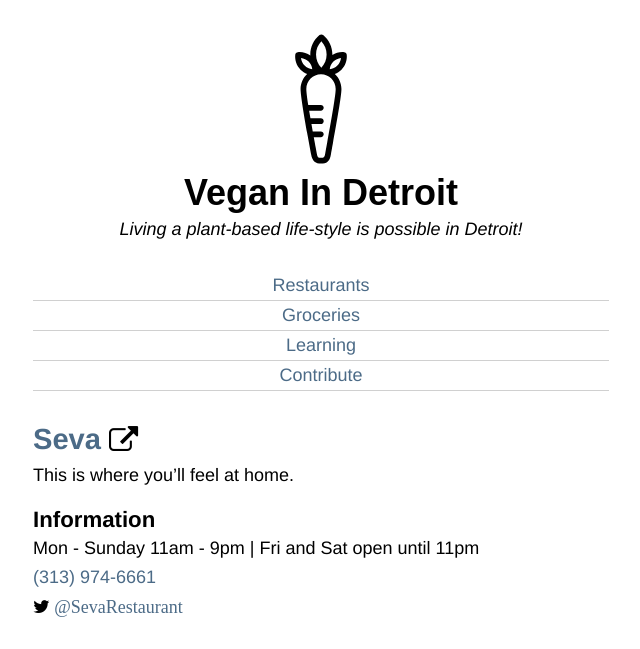
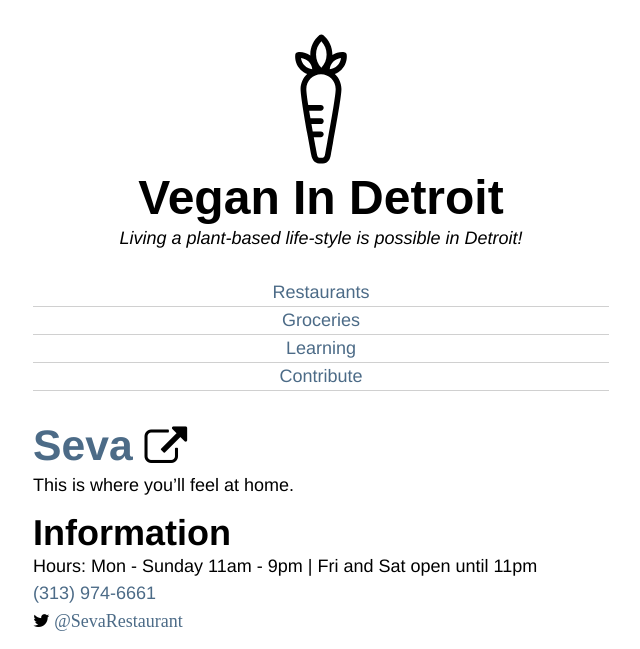
Before and after one commit to RVMendoza/rvmendoza.com, a Jekyll site: the page built from _posts/restaurants/2014-02-05-seva.markdown, in a window 1280 px wide, cut to the strip 0-649 px from the top of the page. Shown: the whole strip, without its empty margins (319-959 px from the left). Built offline with Jekyll 4.4.1, drawn with Linux system fonts in a browser that asks for light colours; nearby versions of some CDN libraries; some web fonts are replaced; Markdown is read by kramdown in place of the engine named in the settings; comment, search, counter and statistics services are not loaded.

Commit message:
change hours

```diff
--- a/_layouts/places.html
+++ b/_layouts/places.html
@@ -16,7 +16,7 @@ layout: default
 <ul>
 	{% if page.hours %}
 		<li>
-			{{page.hours}}
+			Hours: {{page.hours}}
 		</li>
 	{% endif %}
 
--- a/css/main.css
+++ b/css/main.css
@@ -68,42 +68,6 @@ article, aside, details, figcaption, figure, footer, header, hgroup, menu, nav,
   display: block;
 }
 
-/* Modular Scale
-----------------------
-18px @ 1:1.618
-36px @ 1:1.618
-
-Pixels	Ems	Ems @ 16	% of 13
-845.479	46.971	52.842	6,503.685
-645.910	35.884	40.369	4,968.538
-522.546	29.03	32.659	4,019.585
-399.203	22.178	24.95	3,070.792
-322.958	17.942	20.185	2,484.292
-246.726	13.707	15.42	1,897.892
-199.603	11.089	12.475	1,535.408
-152.488	8.472	9.531	1,172.985
-123.364	6.854	7.71	948.954
-94.245	5.236	5.89	724.962
-76.245	4.236	4.765	586.500
-58.248	3.236	3.641	448.062
-47.123	2.618	2.945	362.485
-36.000	2		2.25	276.923 *
-29.124	1.618	1.82	224.031
-22.250	1.236	1.391	171.154
-18.000	1		1.125	138.462 *
-13.752	0.764	0.86	105.785
-11.125	0.618	0.695	85.577
-8.499	0.472	0.531	65.377
-6.876	0.382	0.43	52.892
-5.253	0.292	0.328	40.408
-4.250	0.236	0.266	32.692
-3.247	0.18	0.203	24.977
-2.627	0.146	0.164	20.208
-2.007	0.112	0.125	15.438
-1.624	0.09	0.102	12.492
-1.240	0.069	0.078	9.538
-1.004	0.056	0.063	7.723
-----------------------*/
 /* line 61, ../../../../../../Library/Ruby/Gems/1.8/gems/compass-0.12.2/frameworks/compass/stylesheets/compass/typography/_vertical_rhythm.scss */
 * html {
   font-size: 112.5%;
@@ -112,54 +76,62 @@ Pixels	Ems	Ems @ 16	% of 13
 /* line 64, ../../../../../../Library/Ruby/Gems/1.8/gems/compass-0.12.2/frameworks/compass/stylesheets/compass/typography/_vertical_rhythm.scss */
 html {
   font-size: 18px;
-  line-height: 1.61111em;
+  line-height: 1.5em;
 }
 
-/* line 48, ../_sass/partials/_typography.scss */
+/* line 46, ../_sass/partials/_typography.scss */
 body {
   font-family: "HelveticaNeue-Light", "Helvetica Neue Light", "Helvetica Neue", Helvetica, Arial, "Lucida Grande", sans-serif;
   font-weight: 300;
 }
 
-/* line 54, ../_sass/partials/_typography.scss */
+/* line 52, ../_sass/partials/_typography.scss */
 h1 {
-  font-size: 2em;
-  line-height: 1.20833em;
+  font-size: 2.66667em;
+  line-height: 1.125em;
   font-family: 'Hammersmith One', sans-serif;
   font-weight: bold;
 }
 
-/* line 60, ../_sass/partials/_typography.scss */
+/* line 58, ../_sass/partials/_typography.scss */
 h2 {
-  font-size: 1.618em;
-  line-height: 1.49361em;
+  font-size: 2.37037em;
+  line-height: 1.26563em;
   font-weight: bold;
 }
 
-/* line 65, ../_sass/partials/_typography.scss */
+/* line 63, ../_sass/partials/_typography.scss */
 h3 {
-  font-size: 1.23611em;
-  line-height: 1.30337em;
+  font-size: 2.0em;
+  line-height: 1.125em;
   font-weight: bold;
 }
 
-/* line 70, ../_sass/partials/_typography.scss */
+/* line 68, ../_sass/partials/_typography.scss */
+h4 {
+  font-size: 1.77778em;
+  line-height: 1.26563em;
+  font-weight: bold;
+}
+
+/* line 73, ../_sass/partials/_typography.scss */
 .readable {
   max-width: 50em;
 }
 
-/* line 74, ../_sass/partials/_typography.scss */
+/* line 77, ../_sass/partials/_typography.scss */
 p {
-  margin-bottom: 0.80556em;
+  font-size: 18px;
+  margin-bottom: 0.75em;
 }
-/* line 76, ../_sass/partials/_typography.scss */
+/* line 80, ../_sass/partials/_typography.scss */
 p > a {
   -webkit-box-shadow: inset 0 -3px 0 0 #FFDE8D;
   -moz-box-shadow: inset 0 -3px 0 0 #FFDE8D;
   box-shadow: inset 0 -3px 0 0 #FFDE8D;
 }
 
-/* line 83, ../_sass/partials/_typography.scss */
+/* line 87, ../_sass/partials/_typography.scss */
 .noWrap {
   white-space: nowrap;
 }
@@ -209,7 +181,7 @@ p > a {
 /* line 7, ../_sass/partials/_footer.scss */
 [role="contentinfo"] p {
   font-size: 0.66667em;
-  line-height: 2.41667em;
+  line-height: 2.25em;
 }
 
 /* line 1, ../_sass/partials/_header.scss */
@@ -225,7 +197,7 @@ p > a {
 
 /* line 8, ../_sass/partials/_lists.scss */
 .place {
-  margin-bottom: 1.61111em;
+  margin-bottom: 1.5em;
 }
 
 /* line 1, ../_sass/partials/_media.scss */
@@ -245,7 +217,7 @@ p > a {
   padding-top: 100px;
   height: 0;
   overflow: hidden;
-  margin-top: 1.61111em;
+  margin-top: 1.5em;
 }
 
 /* line 20, ../_sass/partials/_media.scss */
@@ -279,7 +251,7 @@ p > a {
 
 /* line 42, ../_sass/partials/_media.scss */
 #disqus_thread {
-  margin-top: 1.61111em;
+  margin-top: 1.5em;
 }
 
 /* line 1, ../_sass/partials/_layout.scss */
@@ -304,7 +276,7 @@ p > a {
 /* line 5, ../_sass/partials/_font-icons.scss */
 .fa-external-link {
   font-size: 0.47217em;
-  line-height: 1.70608em;
+  line-height: 1.58842em;
 }
 
 /* line 12, ../_sass/partials/_font-icons.scss */
```
